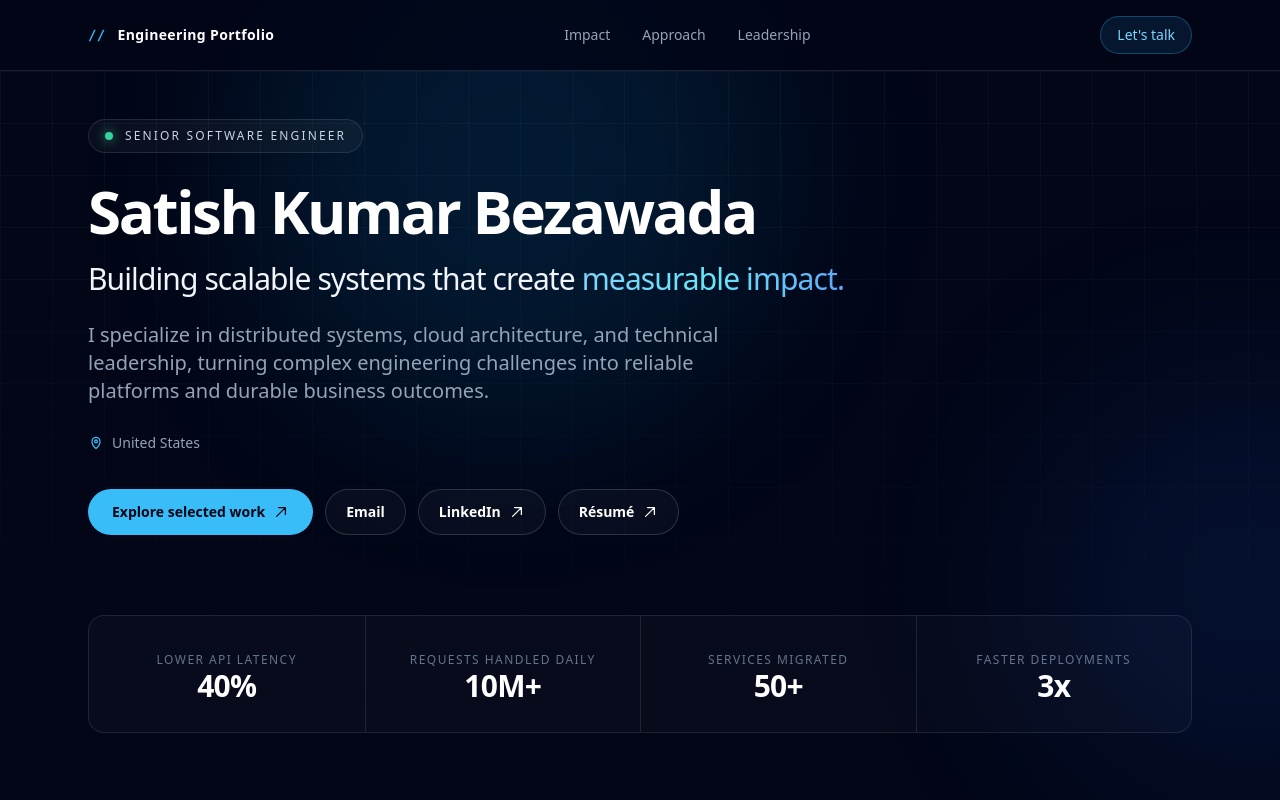
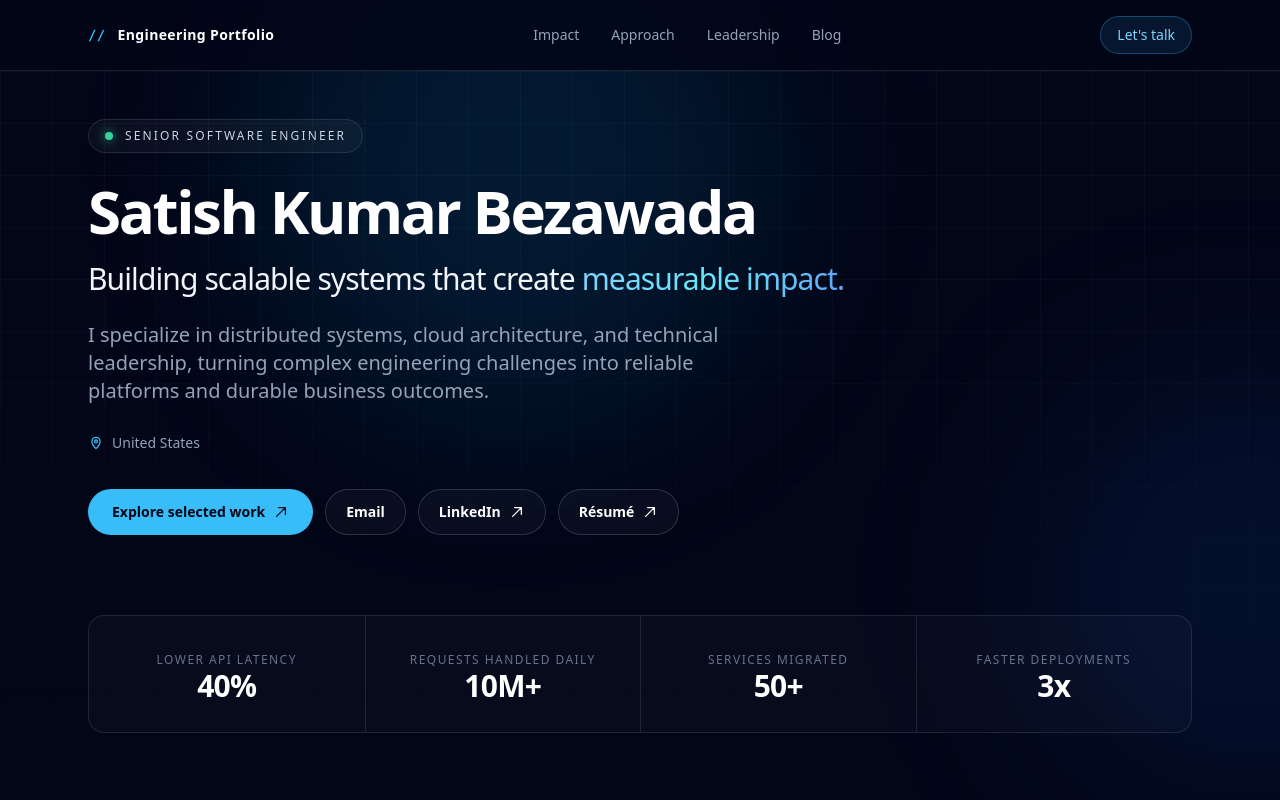
Before and after one commit to zippyzap2/professional-portfolio, a Next.js app: page / in a window 1280 px wide. Shown: the top 800 px of the page. Built offline with nearby package versions, Linux system fonts and the light colour scheme.

Commit message:
update blog url

```diff
--- a/src/app/page.tsx
+++ b/src/app/page.tsx
@@ -90,6 +90,14 @@ export default function Home() {
             </a>
             <a className="transition hover:text-white" href="#leadership">
               Leadership
+            </a>
+            <a
+              className="transition hover:text-white"
+              href={site.blog}
+              target="_blank"
+              rel="noopener noreferrer"
+            >
+              Blog
             </a>
           </div>
 
--- a/src/app/work/[slug]/page.tsx
+++ b/src/app/work/[slug]/page.tsx
@@ -90,6 +90,14 @@ export default async function CaseStudyPage({ params }: CaseStudyPageProps) {
             <Link className="transition hover:text-white" href="/#contact">
               Contact
             </Link>
+            <a
+              className="transition hover:text-white"
+              href={site.blog}
+              target="_blank"
+              rel="noopener noreferrer"
+            >
+              Blog
+            </a>
           </div>
 
           <a
--- a/src/content/site.ts
+++ b/src/content/site.ts
@@ -5,5 +5,6 @@ export const site = {
   email: "satishcode9@gmail.com",
   linkedIn: "https://www.linkedin.com/in/k-dev-engineer/",
   github: "https://github.com/zippyzap2",
+  blog: "https://agentcontrolplane.hashnode.dev",
   resume: "/resume.pdf",
 };
```
